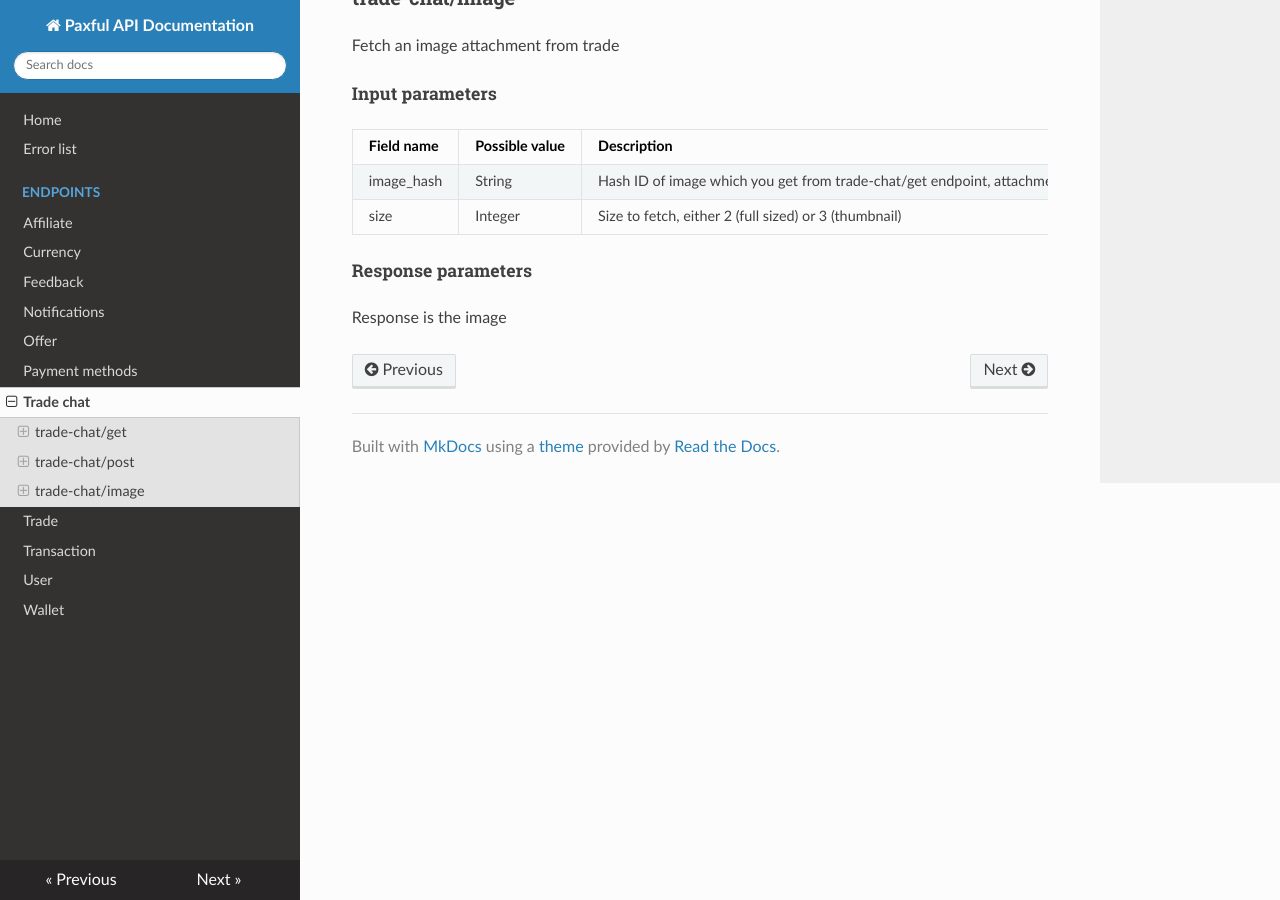
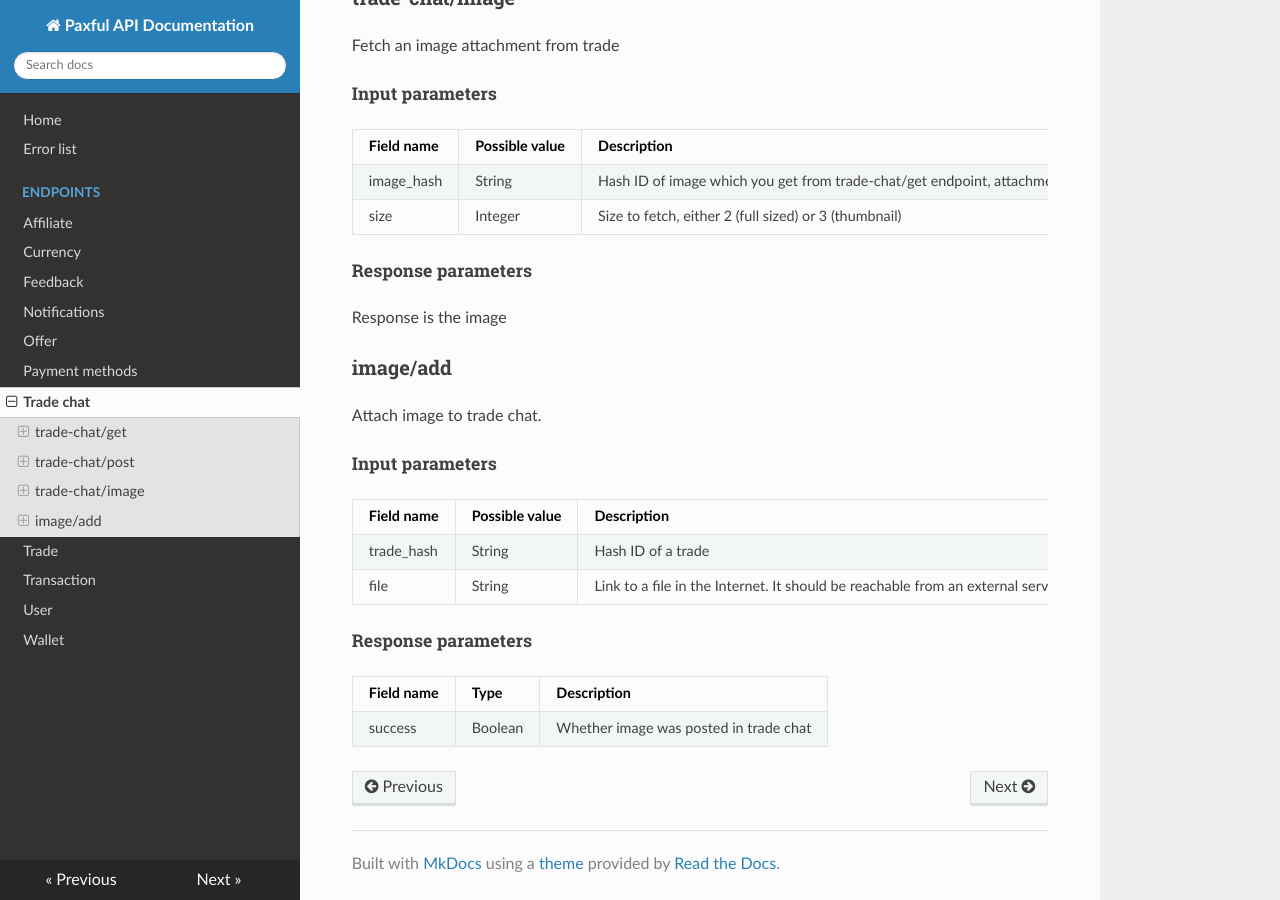
Before and after one commit to paxful/api-docs, an MkDocs documentation site: the page built from docs/endpoints/trade-chat.md, in a window 1280 px wide and 900 px high, scrolled down 1323 px. Built offline with MkDocs 1.6.1, drawn with Linux system fonts in a browser that asks for light colours; nearby versions of some CDN libraries.

Commit message:
Update docs about attaching images to trade chat.

```diff
--- a/docs/endpoints/trade-chat.md
+++ b/docs/endpoints/trade-chat.md
@@ -66,3 +66,20 @@ Fetch an image attachment from trade
 ##### Response parameters
 
 Response is the image
+
+### image/add
+
+Attach image to trade chat.
+
+##### Input parameters
+
+| Field name    |   Possible value  | Description   | Required |
+| ------------- | ----------------- | ------------- | :------: |
+| trade_hash    | String            | Hash ID of a trade | Yes |
+| file    | String               | Link to a file in the Internet. It should be reachable from an external service. Supported formats are `jpeg`, `png`, `jpg`. | Yes |
+
+##### Response parameters
+
+| Field name    | Type | Description |
+| ------------- | ---- | ----------- |
+| success         | Boolean | Whether image was posted in trade chat |
```
